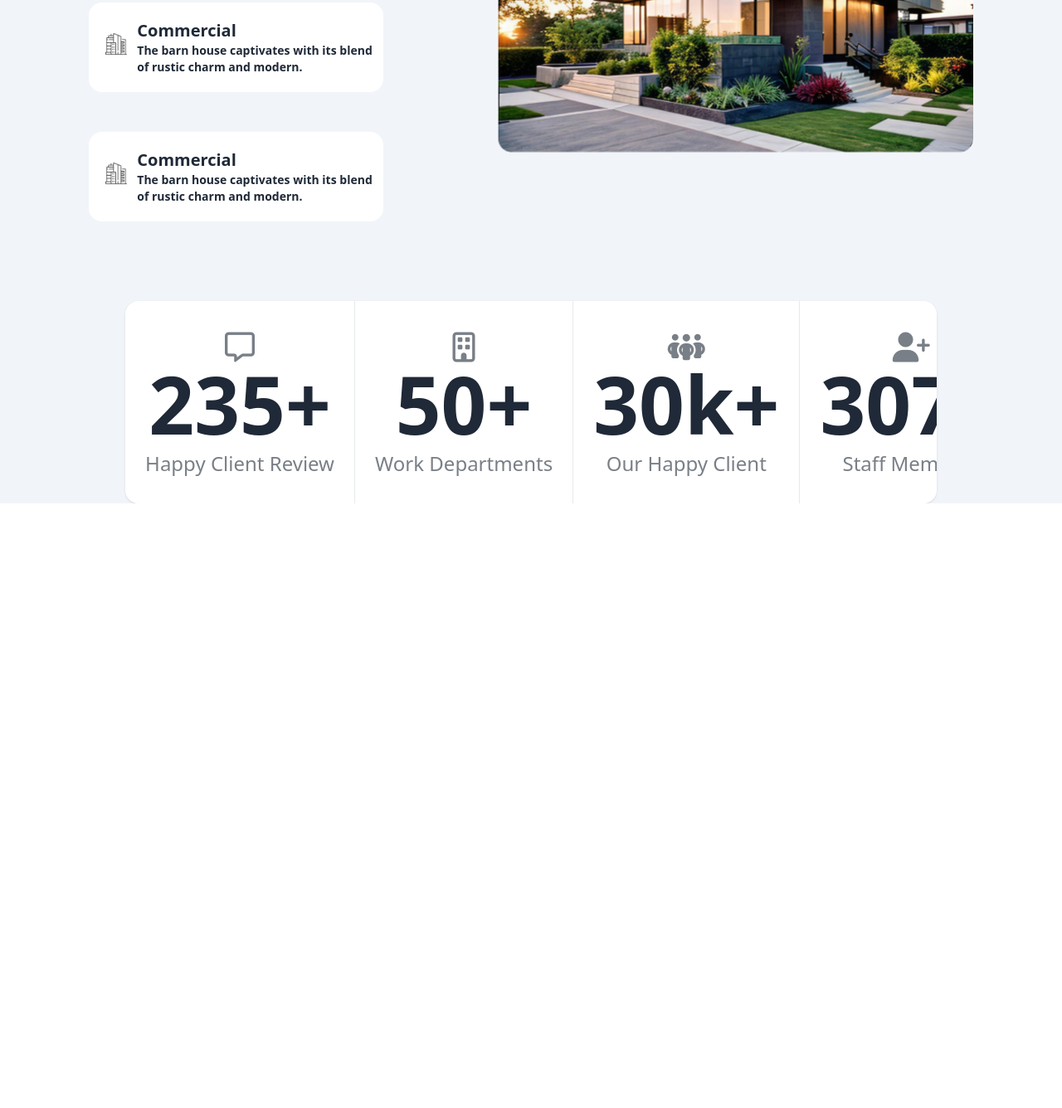
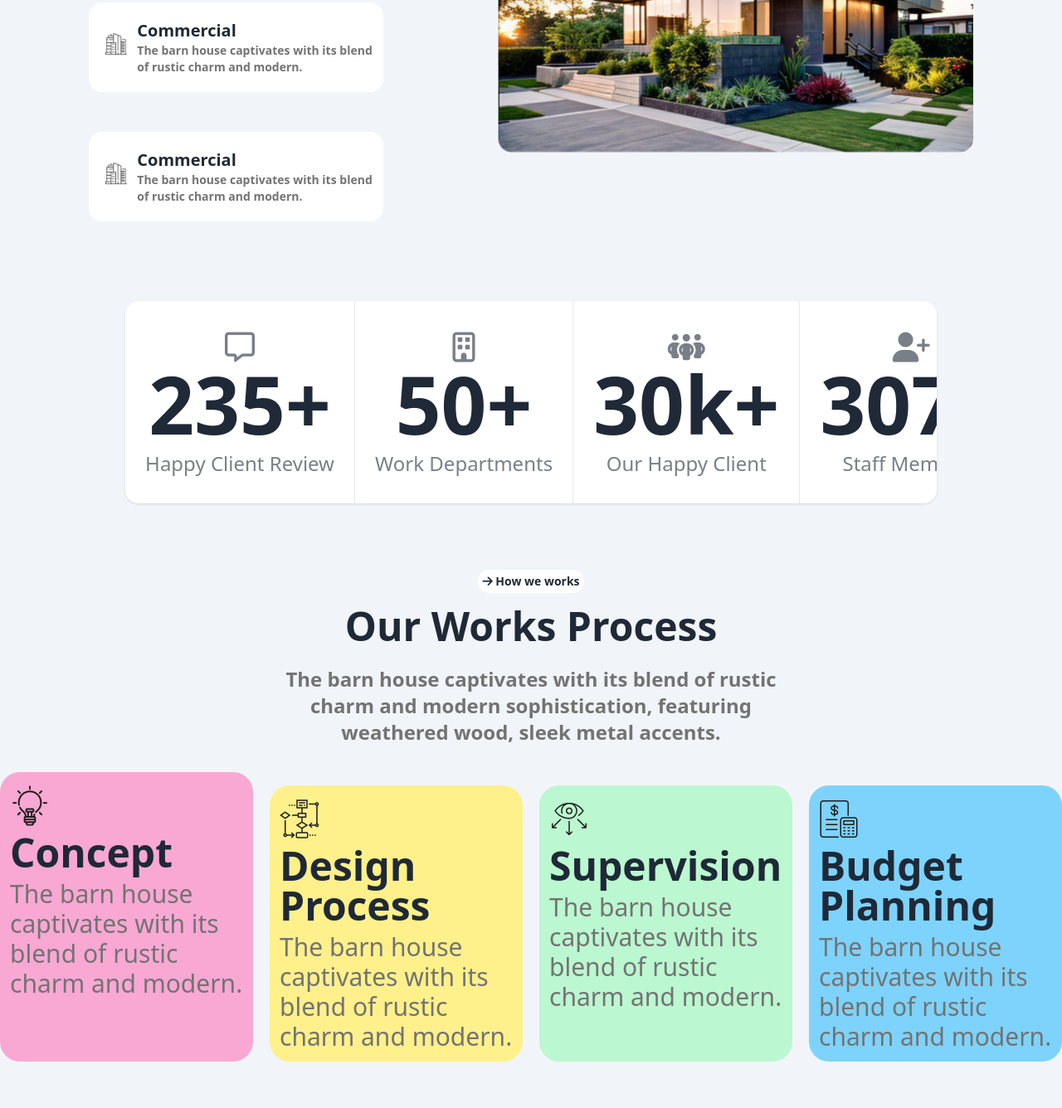
Before and after one commit to shourov630/ash-3, a plain HTML site: page index.html in a window 1280 px wide. Shown: the part 1479-2815 px from the top of the page at 83% size. Before the commit the page ends 2086 px from the top, so only its background shows below. Drawn offline with nearby package versions, Linux system fonts and the light colour scheme.

Commit message:
card done

```diff
--- a/index.html
+++ b/index.html
@@ -109,7 +109,7 @@
         <div class="w-full lg:w-1/3 mt-5 pt-10 lg:pt-0">
             <p class="text-sm font-normal w-28 rounded-lg bg-white mx-auto lg:mx-0"> <span class="px-2"><i class="fa-solid fa-arrow-right"></i></span>About Us</p>
             <h4 class="text-4xl mt-4 font-bold text-center lg:text-start">We design thoughtful, liveable spaces</h4>
-            <p class="text-sm font-semibold mt-4 lg:text-xl lg:text-start text-center">The barn house captivates with its blend of rustic charm and
+            <p class="text-sm font-semibold mt-4 lg:text-xl lg:text-start text-center text-sec_color">The barn house captivates with its blend of rustic charm and
               modern sophistication, featuring weathered wood, sleek metal accents.</p>
             <div class="mt-5 lg:mt-12">
               <div class="mx-auto flex items-center bg-white rounded-2xl">
@@ -118,7 +118,7 @@
                   </div>
                   <div>
                     <p class="text-xl font-semibold pt-5">Commercial</p>
-                    <p class="text-sm font-semibold pb-5">The barn house captivates with its blend of rustic charm and modern.</p>
+                    <p class="text-sm font-semibold pb-5 text-sec_color">The barn house captivates with its blend of rustic charm and modern.</p>
                   </div>
               </div>
             </div>
@@ -129,7 +129,7 @@
                   </div>
                   <div>
                     <p class="text-xl font-semibold pt-5">Commercial</p>
-                    <p class="text-sm font-semibold pb-5">The barn house captivates with its blend of rustic charm and modern.</p>
+                    <p class="text-sm font-semibold pb-5 text-sec_color">The barn house captivates with its blend of rustic charm and modern.</p>
                   </div>
               </div>
             </div>
@@ -167,6 +167,38 @@
         </div>
       </div>
     </section>
+    <!-- work section -->
+    <section>
+      <!-- card text -->
+      <div>
+        <p class="text-sm font-semibold p-1 bg-white w-32 text-center rounded-3xl mx-auto mt-14 lg:mt-20"><span><i class="fa-solid fa-arrow-right"></i></span> How we works</p>
+        <h4 class="text-3xl font-bold text-center mt-4 lg:text-5xl">Our Works Process</h4>
+        <p class="text-xl font-semibold text-center text-sec_color mt-6 lg:w-1/2 lg:mx-auto lg:text-2xl pb-8">The barn house captivates with its blend of rustic charm and modern sophistication, featuring weathered wood, sleek metal accents.</p>
+      </div>
+      <!-- card contant section -->
+        <div class="lg:flex lg:flex-1 gap-5 pb-14">
+          <div class="w-10/12 bg-pink-300 rounded-3xl mx-auto">
+            <img class="pt-4 pl-3 " src="assets/concept.png" alt="">
+            <p class="pl-3 text-3xl font-bold lg:text-5xl pt-2">Concept</p>
+            <p class="text-xl text-sec_color pl-3 pt-2 pb-3 lg:text-3xl">The barn house captivates with its blend of rustic charm and modern.</p>
+          </div>
+          <div class="w-10/12 bg-yellow-200 rounded-3xl mx-auto mt-4">
+            <img class="pt-4 pl-3 " src="assets/flow-chart.png" alt="">
+            <p class="pl-3 text-3xl font-bold lg:text-5xl pt-2">Design Process</p>
+            <p class="text-xl text-sec_color pl-3 pt-2 pb-3 lg:text-3xl">The barn house captivates with its blend of rustic charm and modern.</p>
+          </div>
+          <div class="w-10/12 bg-green-200 rounded-3xl mx-auto mt-4">
+            <img class="pt-4 pl-3 " src="assets/vision.png" alt="">
+            <p class="pl-3 text-3xl font-bold lg:text-5xl pt-2">Supervision</p>
+            <p class="text-xl text-sec_color pl-3 pt-2 pb-3 lg:text-3xl">The barn house captivates with its blend of rustic charm and modern.</p>
+          </div>
+          <div class="w-10/12 bg-sky-300 rounded-3xl mx-auto mt-4">
+            <img class="pt-4 pl-3 " src="assets/budget-planning.png" alt="">
+            <p class="pl-3 text-3xl font-bold lg:text-5xl pt-2">Budget Planning</p>
+            <p class="text-xl text-sec_color pl-3 pt-2 pb-3 lg:text-3xl">The barn house captivates with its blend of rustic charm and modern.</p>
+          </div>
+        </div>
+    </section>
   </main>
 </body>
 </html>
```
